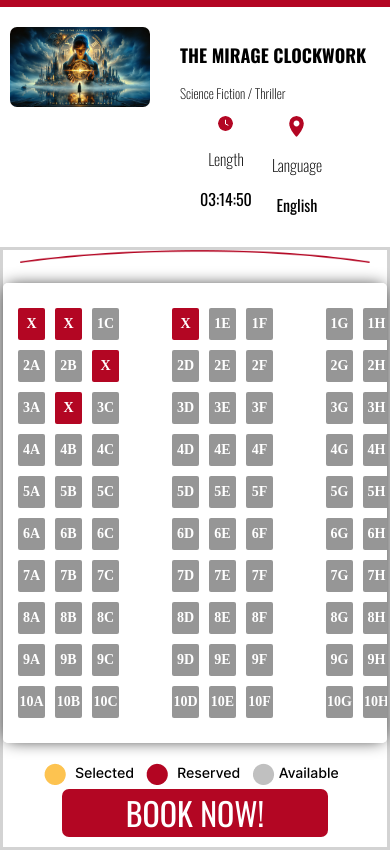
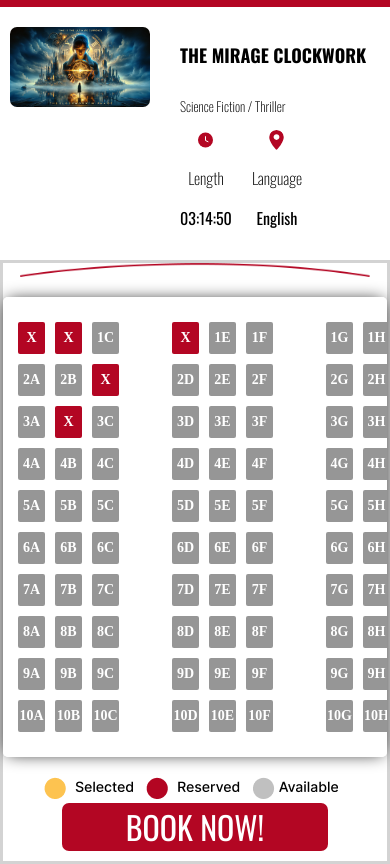
Before and after one commit to TommyDahlin/frontenduppgift1, a plain HTML site: page clockworkticket.html in a window 390 px wide. Shown: the part 57-921 px from the top of the page. Drawn offline with nearby package versions, Linux system fonts and the light colour scheme.

Commit message:
Finished

```diff
--- a/start.css
+++ b/start.css
@@ -225,7 +225,6 @@ main{
   display: flex;
   flex-direction: row;
   justify-items: center;
-  margin-left: 20px;
 }
 .lengthcontainer{
   display: flex;
@@ -277,6 +276,8 @@ header h2 {
 .textcontainer2 {
   font-family: "Oswald", sans-serif;
   margin-left: 30px;
+  display: flex;
+  flex-direction: column;
 }
 .textcontainer2 h2 {
   font-size: xx-large;
@@ -578,4 +579,7 @@ header h2 {
   .seatcontainer img{
     max-width: 350px;
   }
+  .lengthcontainer img{
+    height: 20px;
+  }
 }
```
